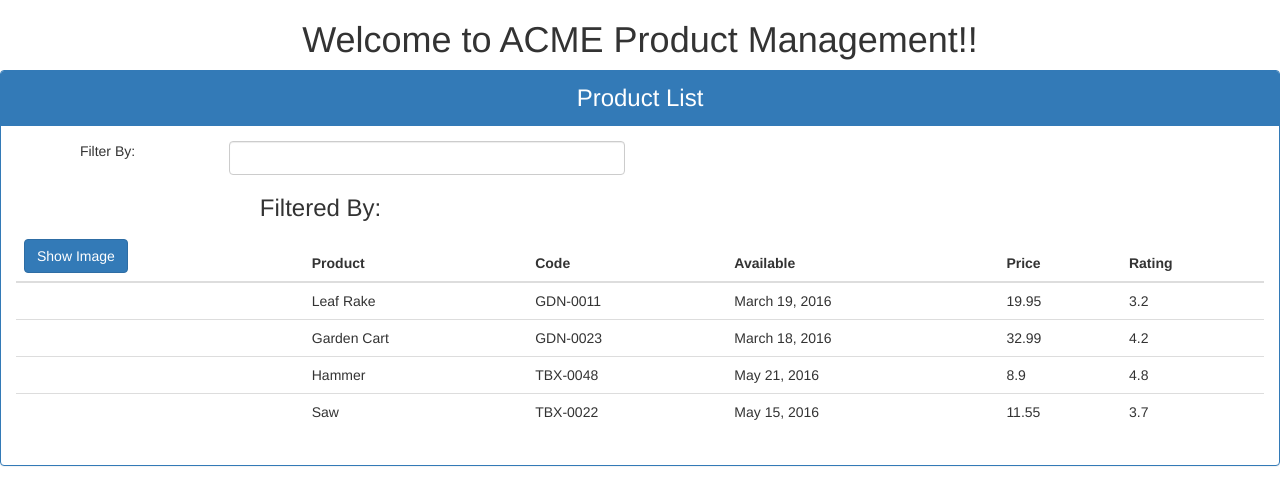
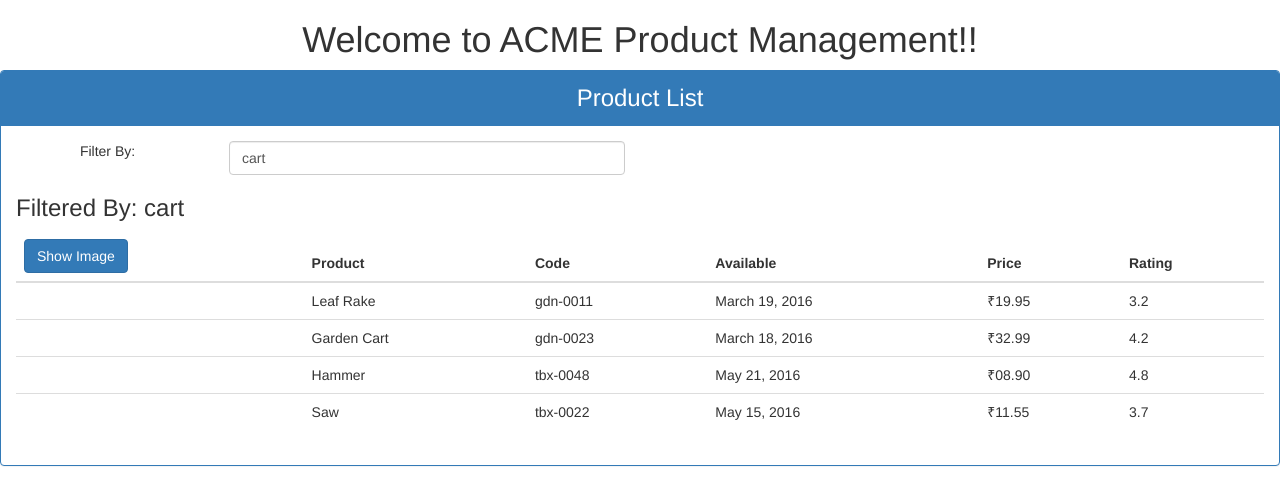
Before and after one commit to rajat-garg/acme-project-dk, an Angular app: page / in a window 1280 px wide. Shown: the top 504 px of the page. Built offline with nearby package versions, Linux system fonts and the light colour scheme.

Commit message:
Add filters and pipes to product list component
Add 2-way binding and currency symbol using pipes

```diff
--- a/src/app/app.module.ts
+++ b/src/app/app.module.ts
@@ -1,4 +1,5 @@
 import { BrowserModule } from '@angular/platform-browser';
+import { FormsModule } from '@angular/forms';
 import { NgModule } from '@angular/core';
 
 import { AppComponent } from './app.component';
@@ -10,7 +11,8 @@ import { ProductListComponent } from './product-list/product-list.component';
     ProductListComponent
   ],
   imports: [
-    BrowserModule
+    BrowserModule,
+    FormsModule
   ],
   providers: [],
   bootstrap: [AppComponent]
--- a/src/app/product-list/product-list.component.html
+++ b/src/app/product-list/product-list.component.html
@@ -8,13 +8,13 @@
         Filter By:
       </div>
       <div class="col-md-4">
-        <input type="text" name="filterText" class="form-control" />
+        <input type="text" name="filterText" class="form-control" [(ngModel)]='listFilter'/>
       </div>
     </div>
 
     <div class="row">
-      <div class="col-md-6">
-        <h3>Filtered By:</h3>
+      <div class="col-md-6 text-left">
+        <h3>Filtered By: {{listFilter}}</h3>
       </div>
     </div>
 
@@ -41,9 +41,9 @@
               />
             </td>
             <td>{{product.productName}}</td>
-            <td>{{product.productCode}}</td>
+            <td>{{product.productCode | lowercase}}</td>
             <td>{{product.releaseDate}}</td>
-            <td>{{product.price}}</td>
+            <td>{{product.price | currency:'INR':true:'2.2-2'}}</td>
             <td>{{product.starRating}}</td>
           </tr>
         </tbody>
--- a/src/app/product-list/product-list.component.ts
+++ b/src/app/product-list/product-list.component.ts
@@ -10,6 +10,7 @@ export class ProductListComponent implements OnInit {
   imageWidth: number = 50;
   imageMargin: number = 2;
   showImage: boolean = false;
+  listFilter: string = 'cart';
   products: any[] = [
     {
       "productId": 1,
```
